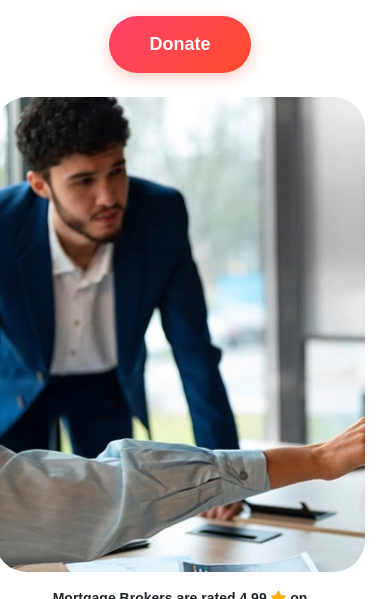
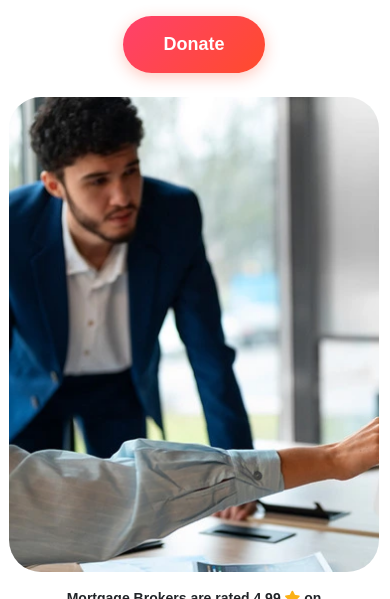
Before and after one commit to emmystark05/turvionmeta, a website: page index.html in a window 390 px wide. Shown: the part 245-844 px from the top of the page. Drawn offline with nearby package versions, Linux system fonts and the light colour scheme; no server answers.

```diff
--- a/index.html
+++ b/index.html
@@ -279,7 +279,7 @@
       justify-content: space-around;
       padding: 15px;
     }
-    body { padding: 0px 6px 0px 0px;
+    body { padding: 0px 6px 0px 14px;
     height: 100vh;
     }
 
```
